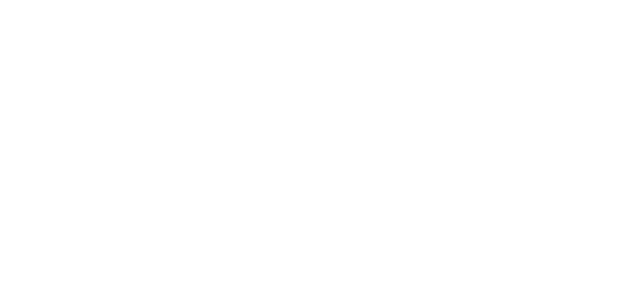
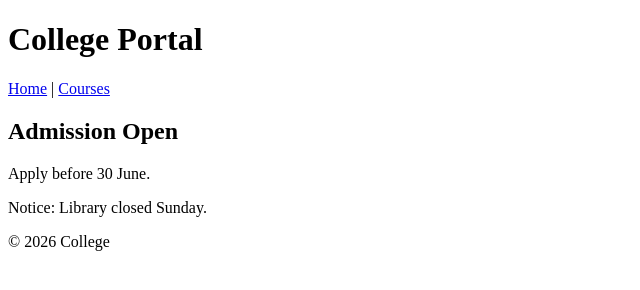
Before and after one commit to Kavi800/WDW_0180, a plain HTML site: page Web Desgining workshop assignment/assignment4.html in a window 1280 px wide. Shown: the whole page, without its empty margins (0-640 px from the left). Drawn offline with Linux system fonts and the light colour scheme.

Commit message:
Add complete HTML structure for assignment4.html

```diff
--- a/Web Desgining workshop assignment/assignment4.html
+++ b/Web Desgining workshop assignment/assignment4.html
@@ -6,6 +6,23 @@
     <title>Document</title>
 </head>
 <body>
-
+    <header>
+        <h1>College Portal</h1>
+    </header>
+    <nav>
+        <a href="#">Home</a> | <a href="#">Courses</a>
+    </nav>
+    <main>
+    <article>
+            <h2>Admission Open</h2>
+            <p>Apply before 30 June.</p>
+    </article>
+    <aside>
+            <p>Notice: Library closed Sunday.</p>
+    </aside>
+    </main>
+    <footer>
+        <p>&copy; 2026 College</p>
+    </footer>
 </body>
 </html>
```
